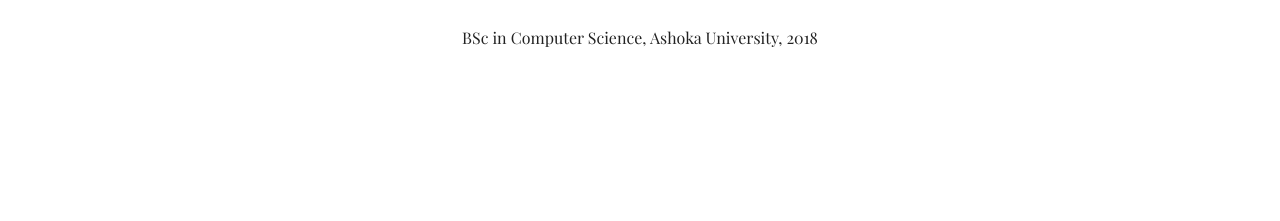
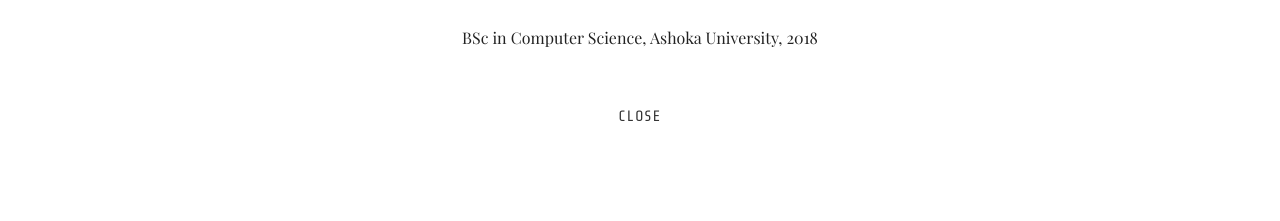
Before and after one commit to lukas-h/material-theme, a Jekyll site: the page built from index.html, in a window 1280 px wide. Shown: the part 926-1147 px from the top of the page. Built offline with Jekyll 4.4.1, drawn with Linux system fonts in a browser that asks for light colours; some web fonts are replaced; before the commit the page ends 1096 px from its top, so only the background shows below that.

Commit message:
Add close button to CV page

```diff
--- a/index.html
+++ b/index.html
@@ -72,6 +72,9 @@
       </li>
       {% endfor %}
     </ul>
+    <div>
+    <a onclick="hide_lists();" class="waves-effect waves-teal btn-flat btn-large">{{ site.close_btn }}</a>
+  </div>
 
 </div>
 
@@ -131,5 +134,8 @@
       </li>
       {% endfor %}
     </ul>
+	  <div>
+    <a onclick="hide_lists();" class="waves-effect waves-teal btn-flat btn-large">{{ site.close_btn }}</a>
+  </div>
   </div>
 </noscript>
```
